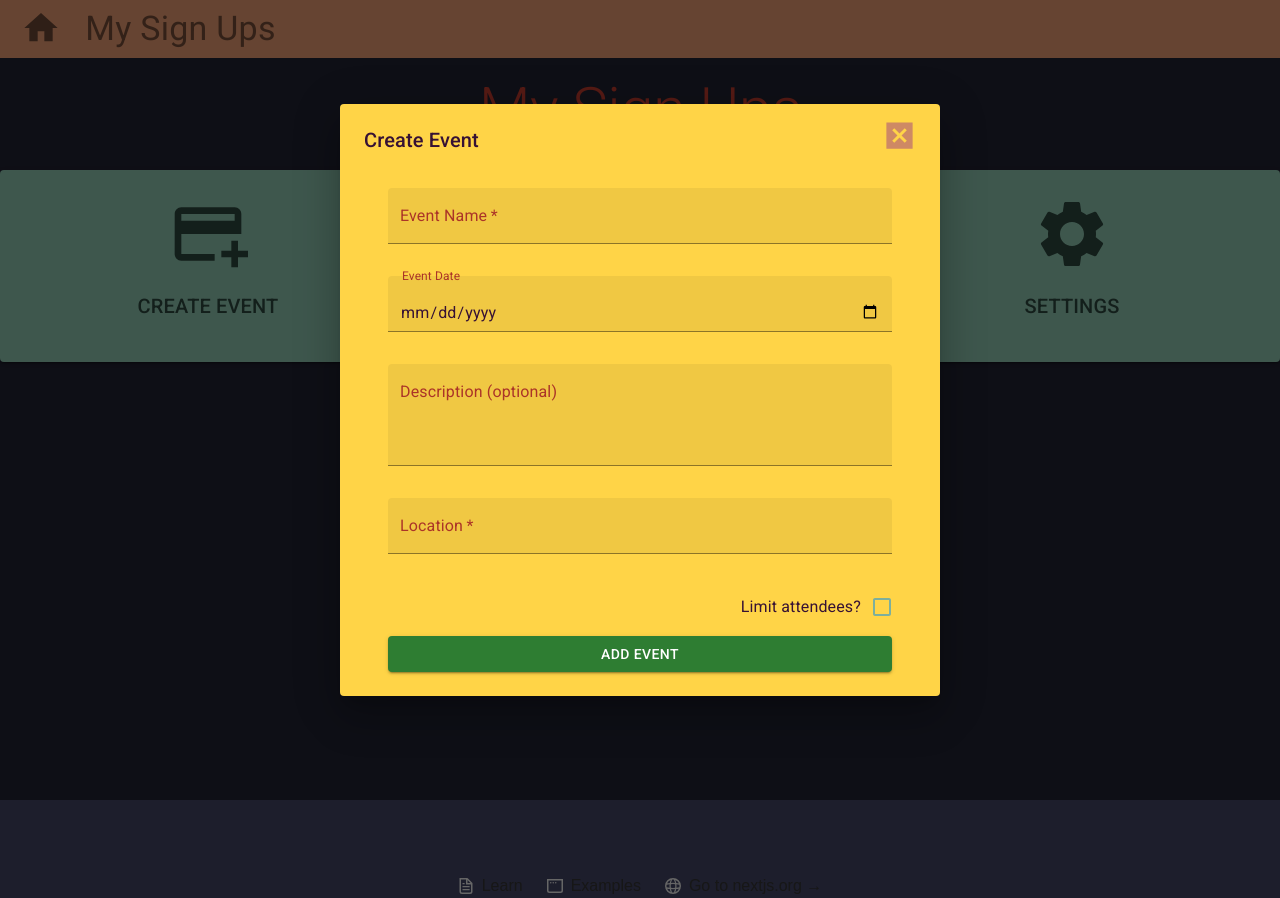
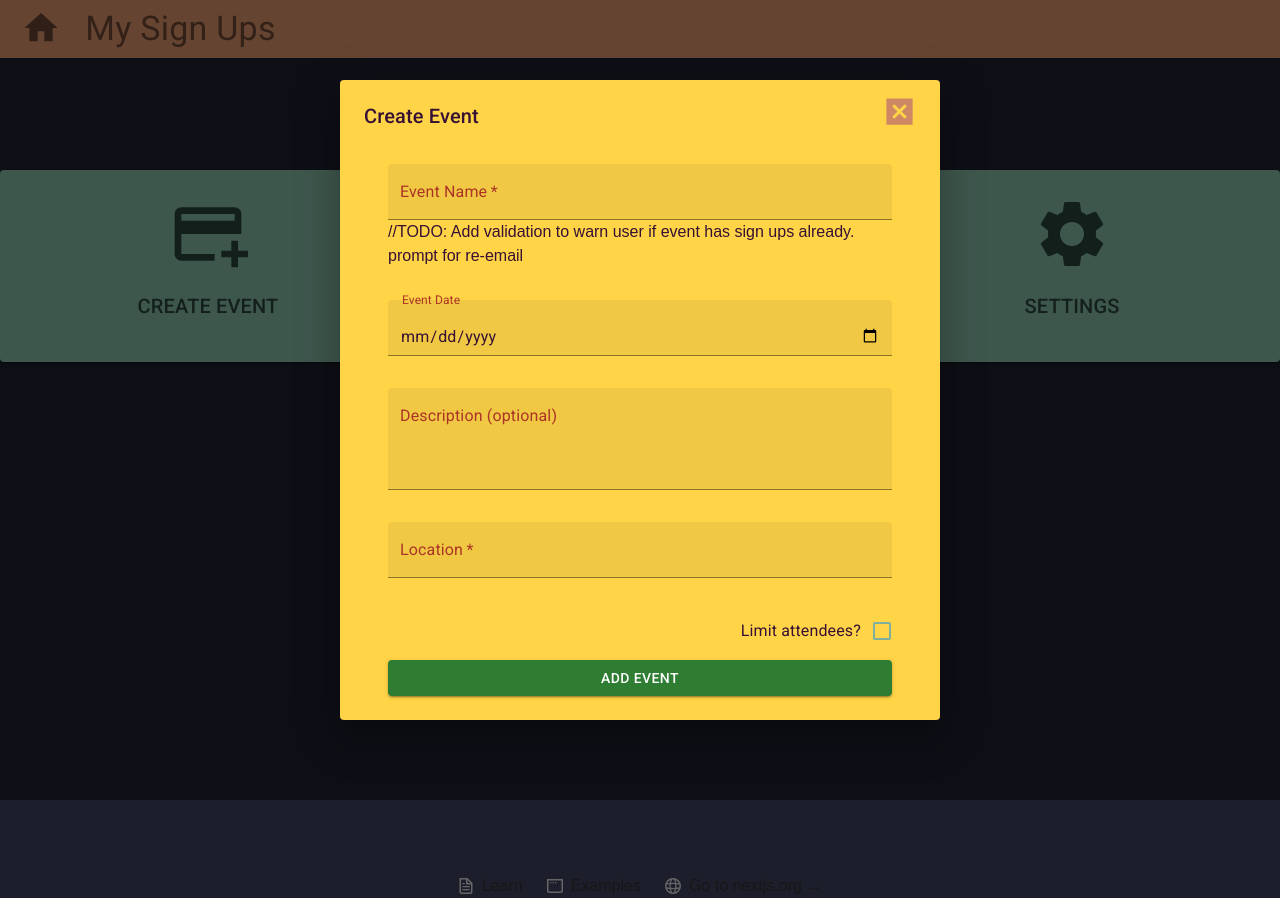
Before and after one commit to BMRich89/MySignUps, a Next.js app in the folder my-sign-ups/: page / in a window 1280 px wide. Both pictures are taken after a click on the button "CREATE EVENT". Built offline with nearby package versions, Linux system fonts and the light colour scheme; what @mui/material-nextjs would draw is missing.

Commit message:
added todo

```diff
--- a/my-sign-ups/src/components/forms/EventForm.tsx
+++ b/my-sign-ups/src/components/forms/EventForm.tsx
@@ -99,6 +99,7 @@ export function EventForm({
                                 </FormControl>
                             )}
 
+                            //TODO: Add validation to warn user if event has sign ups already. prompt for re-email
                             <FormControl fullWidth>
                                 <InputLabel variant="outlined" shrink>Event Date</InputLabel>
                                 <TextField
```
